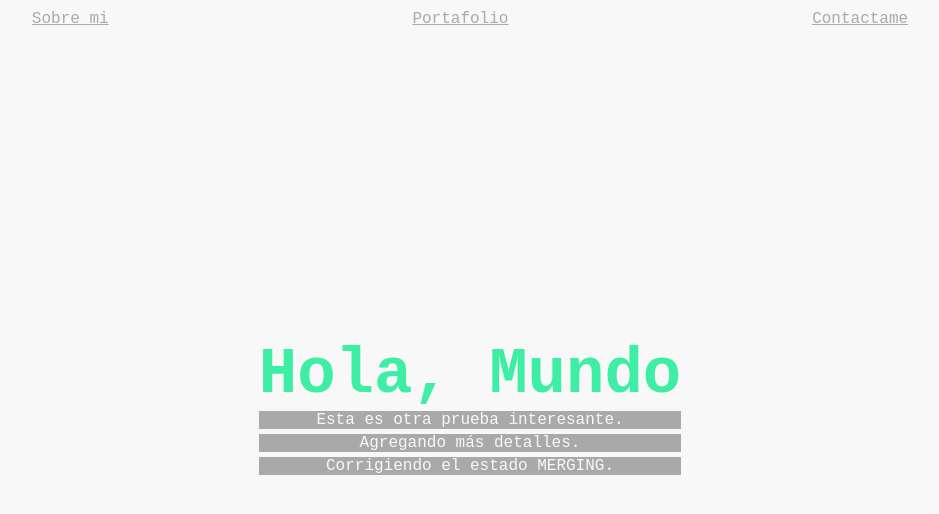
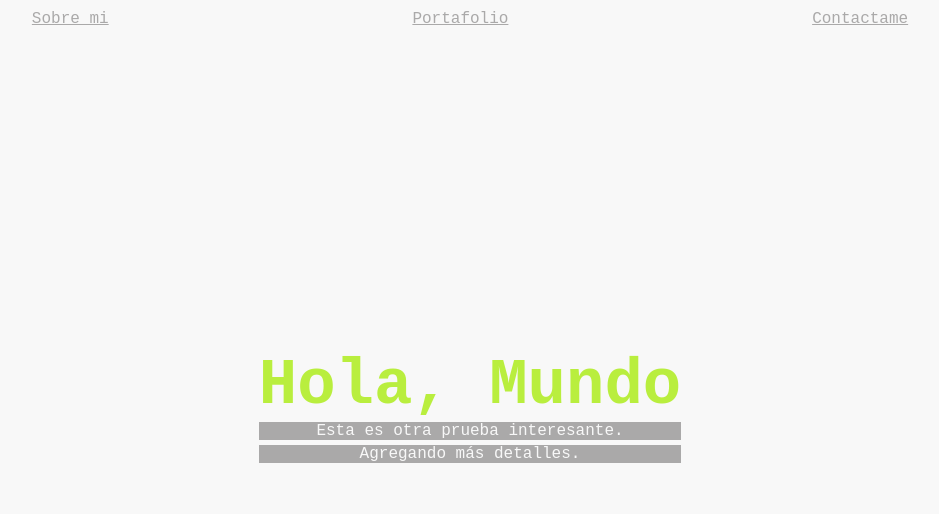
Before and after one commit to karlosremolina/curso-de-terminal-de-platzi, a plain HTML site: page index.html in a window 1280 px wide. Shown: the whole page, without its empty margins (170-1109 px from the left). Drawn offline with Linux system fonts and the light colour scheme.

Commit message:
eliminando subtitulo y cambiando color del titulo

```diff
--- a/index.html
+++ b/index.html
@@ -24,9 +24,6 @@
             <p class="main__subtitle">
                 Agregando más detalles.
             </p>
-            <p class="main__subtitle">
-                Corrigiendo el estado MERGING.
-            </p>
         </main>
     </div>
 
--- a/style.css
+++ b/style.css
@@ -50,7 +50,7 @@ main
 .main__title
 {
     font-size: 4em;
-    color: rgb(62, 238, 165);
+    color: rgb(185, 238, 62);
     margin: 0;
     line-height: normal;
 }
```
